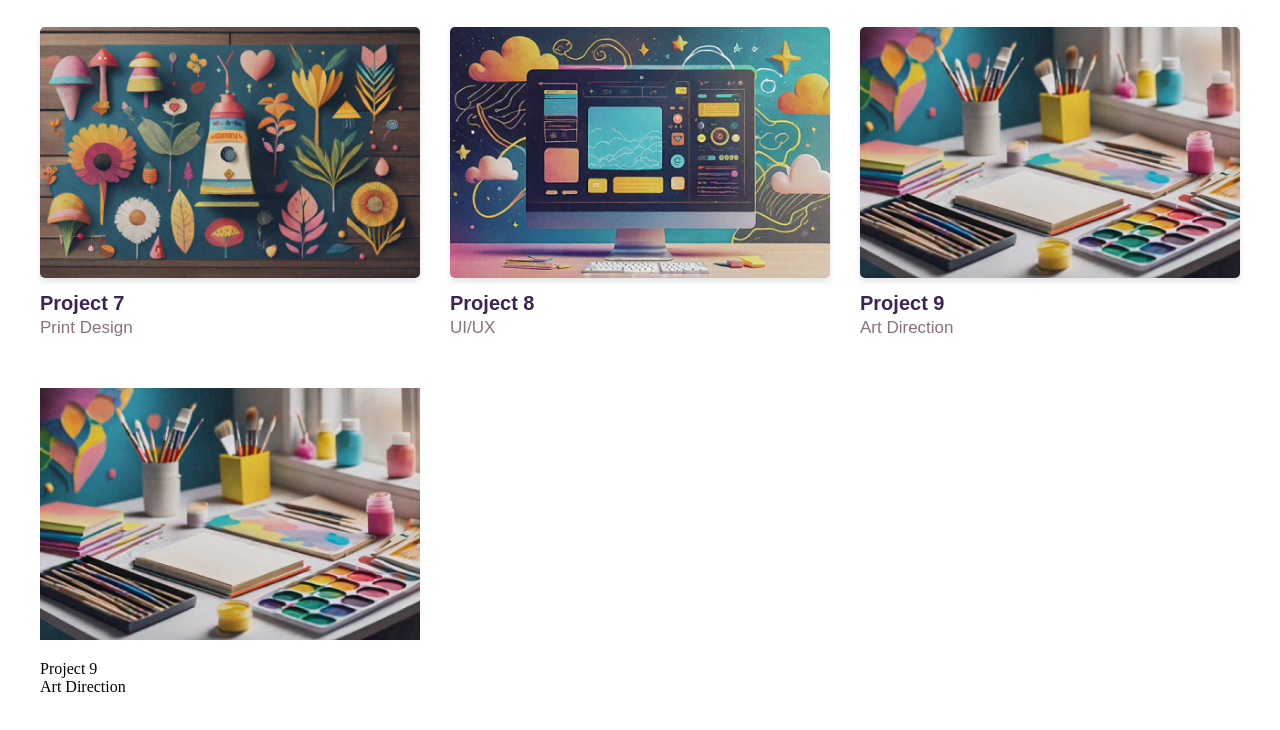
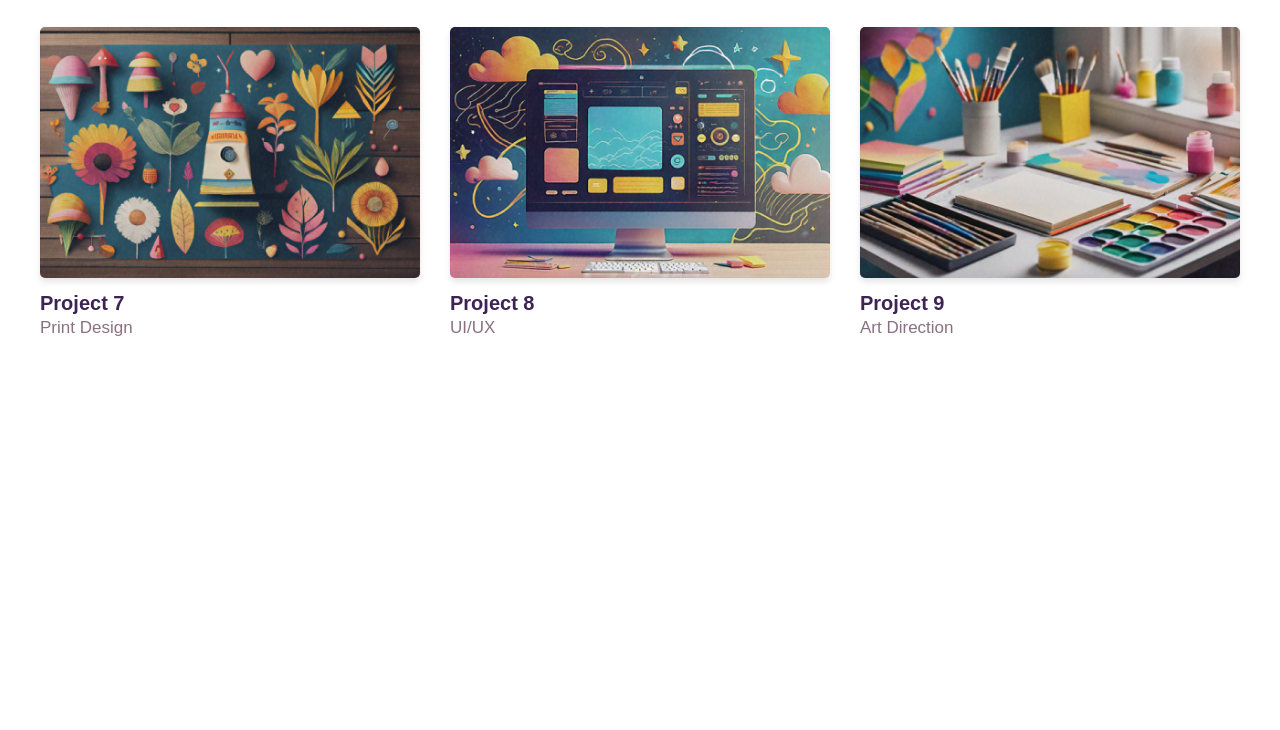
Before and after one commit to Saswata2006/capstone_project, a plain HTML site: page index.html in a window 1280 px wide. Shown: the part 1623-2353 px from the top of the page. After the commit the page ends 2009 px from the top, so only its background shows below. Drawn offline with Linux system fonts and the light colour scheme.

Commit message:
remove the xxxx

```diff
--- a/index.html
+++ b/index.html
@@ -69,10 +69,6 @@
                     <img src="photos/A bright, creative workspace filled with colorful sketchbooks, paintbrushes, and whimsical doodles decorating the table surface..jpg" alt="img9">
                     <p>Project 9<br><span>Art Direction</span></p>
                 </div>
-                <div class="xxxxx">
-                    <img src="photos/A bright, creative workspace filled with colorful sketchbooks, paintbrushes, and whimsical doodles decorating the table surface..jpg" alt="img9">
-                    <p>Project 9<br><span>Art Direction</span></p>
-                </div>
             </div>
         </section>
     </div>
```
